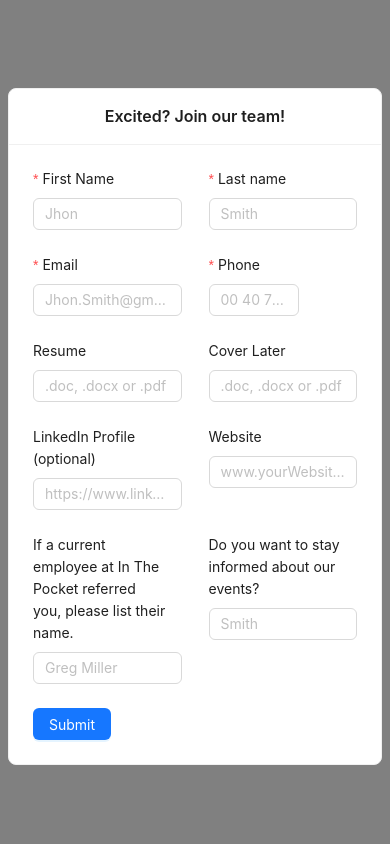
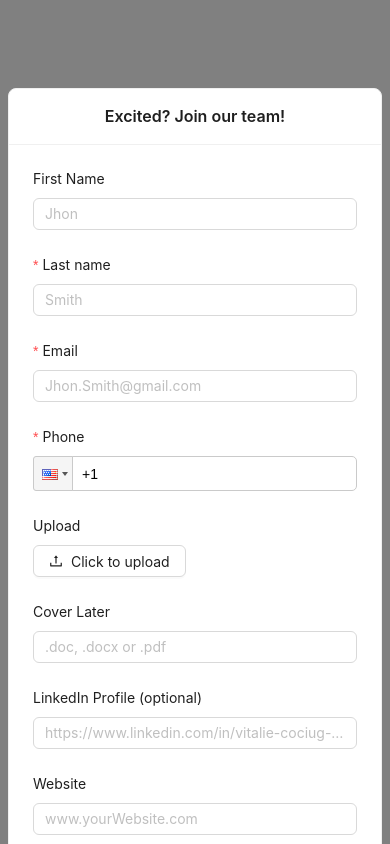
Before and after one commit to JustLenard/InThePocketJobForm, a React (Vite) app: page / in a window 390 px wide. Shown: the top 844 px of the page. Built offline with nearby package versions, Linux system fonts and the light colour scheme.

Commit message:
Phone input. Validation of the fields

```diff
--- a/package.json
+++ b/package.json
@@ -13,7 +13,8 @@
     "antd": "^5.4.6",
     "axios": "^1.4.0",
     "react": "^18.2.0",
-    "react-dom": "^18.2.0"
+    "react-dom": "^18.2.0",
+    "react-phone-input-2": "^2.15.1"
   },
   "devDependencies": {
     "@types/react": "^18.0.28",
--- a/src/components/AppCol.tsx
+++ b/src/components/AppCol.tsx
@@ -2,7 +2,7 @@ import { Col, ColProps } from 'antd'
 
 const AppCol: React.FC<ColProps> = ({ children, ...props }) => {
 	return (
-		<Col md={10} span={11} {...props}>
+		<Col md={11} xs={24} {...props}>
 			{children}
 		</Col>
 	)
--- /dev/null
+++ b/src/components/AppRow.tsx
@@ -0,0 +1,11 @@
+import { Row, RowProps } from 'antd'
+
+const AppRow: React.FC<RowProps> = ({ children, ...props }) => {
+	return (
+		<Row justify={'space-between'} align={'bottom'} {...props}>
+			{children}
+		</Row>
+	)
+}
+
+export default AppRow
--- a/src/components/Form.tsx
+++ b/src/components/Form.tsx
@@ -1,14 +1,18 @@
-import { Button, Col, Form, Input, InputNumber, Row, Space } from 'antd'
+import { InboxOutlined, UploadOutlined } from '@ant-design/icons'
+import PhoneInput from 'react-phone-input-2'
+import 'react-phone-input-2/lib/style.css'
+import { Button, Form, Input, Upload, UploadProps, message } from 'antd'
+import { Rule } from 'antd/es/form'
 import { useForm } from 'antd/es/form/Form'
 import AppCol from './AppCol'
-import { Rule } from 'antd/es/form'
-import TypedInputNumber from 'antd/es/input-number'
+import AppRow from './AppRow'
+import { validateMessages } from '../utils/formRules'
 
 interface JobForm {
 	firtName: string
 	lastName: string
 	email: string
-	phone: number
+	phone: string
 	resume: File
 	coverLater: File
 	linkedInProfile?: string
@@ -23,11 +27,12 @@ const handleSubmit = (values: JobForm) => {
 	console.log('This is values', values)
 }
 
-const fieldRequiered = 'Please fill in value'
-
-const stadartStringRules: Rule = {
-	min: 2,
-	max: 50,
+const normFile = (e: any) => {
+	console.log('Upload event:', e)
+	if (Array.isArray(e)) {
+		return e
+	}
+	return e?.fileList
 }
 
 const JobForm: React.FC = () => {
@@ -39,28 +44,21 @@ const JobForm: React.FC = () => {
 			layout="vertical"
 			onFinish={(values) => handleSubmit(values)}
 			name="jobForm"
+			validateMessages={validateMessages}
 		>
-			<Row justify={'space-between'}>
+			<AppRow>
 				<AppCol>
-					<Form.Item
-						name="firstName"
-						label="First Name"
-						rules={[{ required: true, message: fieldRequiered }]}
-					>
+					<Form.Item name="firstName" label="First Name">
 						<Input placeholder="Jhon" />
 					</Form.Item>
 				</AppCol>
 				<AppCol>
-					<Form.Item
-						label="Last name"
-						name="lastName"
-						rules={[{ required: true, message: fieldRequiered }]}
-					>
+					<Form.Item label="Last name" name="lastName" rules={[{ required: true }]}>
 						<Input placeholder="Smith" />
 					</Form.Item>
 				</AppCol>
-			</Row>
-			<Row justify={'space-between'}>
+			</AppRow>
+			<AppRow>
 				<AppCol>
 					<Form.Item
 						label="Email"
@@ -73,20 +71,28 @@ const JobForm: React.FC = () => {
 					</Form.Item>
 				</AppCol>
 				<AppCol>
-					<Form.Item
-						label="Phone"
-						name="phone"
-						rules={[{ required: true, message: fieldRequiered, type: 'number' }]}
-					>
-						<InputNumber placeholder="00 40 726 678 234" />
-						{/* <Input type="number" placeholder="00 40 726 678 234" /> */}
+					<Form.Item label="Phone" name="phone" rules={[{ required: true }]}>
+						<PhoneInput
+							inputStyle={{
+								width: '100%',
+							}}
+							inputClass="ant-input"
+							country={'us'}
+						/>
 					</Form.Item>
 				</AppCol>
-			</Row>
-			<Row justify={'space-between'}>
+			</AppRow>
+			<AppRow>
 				<AppCol>
-					<Form.Item label="Resume">
-						<Input placeholder=".doc, .docx or .pdf" />
+					<Form.Item
+						name="upload"
+						label="Upload"
+						valuePropName="fileList"
+						getValueFromEvent={normFile}
+					>
+						<Upload {...uplaodProps} accept="askf" name="logo" listType="text">
+							<Button icon={<UploadOutlined />}>Click to upload</Button>
+						</Upload>
 					</Form.Item>
 				</AppCol>
 				<AppCol>
@@ -94,8 +100,8 @@ const JobForm: React.FC = () => {
 						<Input placeholder=".doc, .docx or .pdf" />
 					</Form.Item>
 				</AppCol>
-			</Row>
-			<Row justify={'space-between'}>
+			</AppRow>
+			<AppRow>
 				<AppCol>
 					<Form.Item label="LinkedIn Profile (optional)">
 						<Input placeholder="https://www.linkedin.com/in/vitalie-cociug-39a80a145/" />
@@ -106,11 +112,11 @@ const JobForm: React.FC = () => {
 						<Input placeholder="www.yourWebsite.com" />
 					</Form.Item>
 				</AppCol>
-			</Row>
-			<Row justify={'space-between'}>
+			</AppRow>
+			<AppRow>
 				<AppCol>
 					<Form.Item label="If a current employee at In The Pocket referred you, please list their name.">
-						<Input placeholder="Greg Miller" />
+						<Input placeholder="Greg Miller" type="file" />
 					</Form.Item>
 				</AppCol>
 				<AppCol>
@@ -118,7 +124,7 @@ const JobForm: React.FC = () => {
 						<Input placeholder="Smith" />
 					</Form.Item>
 				</AppCol>
-			</Row>
+			</AppRow>
 
 			<Button htmlType="submit" type="primary" form="jobForm">
 				Submit
@@ -127,4 +133,22 @@ const JobForm: React.FC = () => {
 	)
 }
 
+const uplaodProps: UploadProps = {
+	name: 'file',
+	action: 'https://httpbin.org/anything', // <--
+	headers: {
+		authorization: 'authorization-text',
+	},
+	onChange(info) {
+		if (info.file.status !== 'uploading') {
+			console.log(info.file, info.fileList)
+		}
+		if (info.file.status === 'done') {
+			message.success(`${info.file.name} file uploaded successfully`)
+		} else if (info.file.status === 'error') {
+			message.error(`${info.file.name} file upload failed.`)
+		}
+	},
+}
+
 export default JobForm
--- /dev/null
+++ b/src/utils/formRules.ts
@@ -0,0 +1,35 @@
+import { Rule } from 'antd/es/form'
+
+interface RulesObj {
+	stringRequired: Rule
+	emailRequired: Rule
+	numberRequired: Rule
+	stringRequiredLong: Rule
+	required: Rule
+	phone: Rule
+}
+
+export const formRules: RulesObj = {
+	required: { required: true },
+	stringRequired: { required: true, min: 1, max: 30 },
+	stringRequiredLong: { required: true, min: 1, max: 300 },
+	emailRequired: {
+		type: 'email',
+		required: true,
+		max: 256,
+	},
+	numberRequired: { type: 'number', required: true, max: 10000 },
+	phone: { required: true, min: 5, max: 20 },
+}
+
+export const validateMessages = {
+	required: 'Field required!',
+
+	types: {
+		email: 'Invalid email format',
+		number: 'Invalid number',
+	},
+	number: {
+		range: '${label}' + 'must be between' + '${min}' + 'and' + '${max}',
+	},
+}
```
Also changed, not shown: 1 other file (tests, documents, lock files or other folders).
